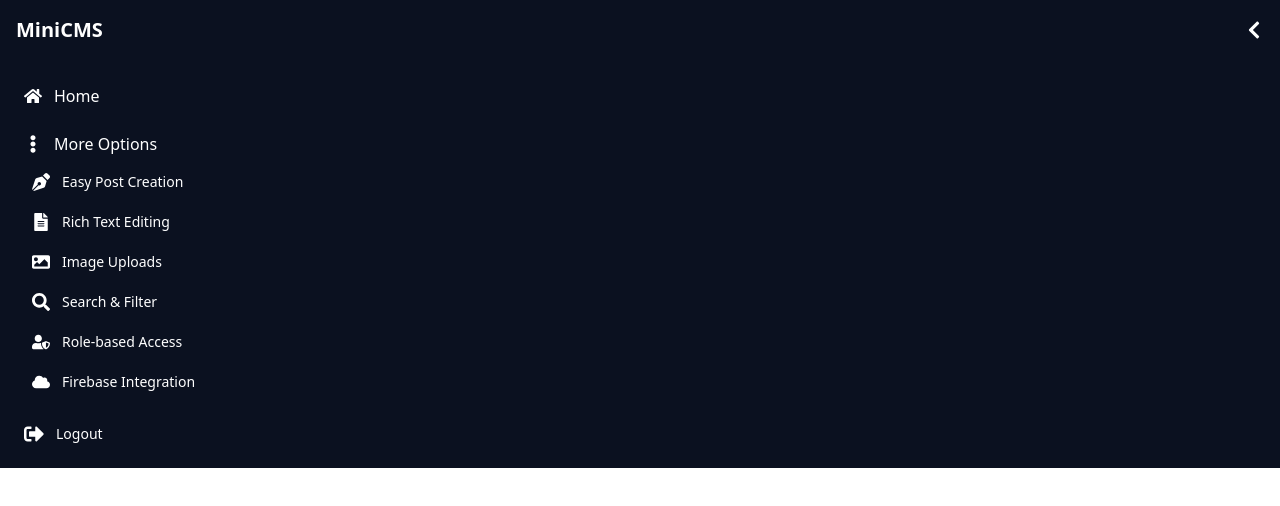
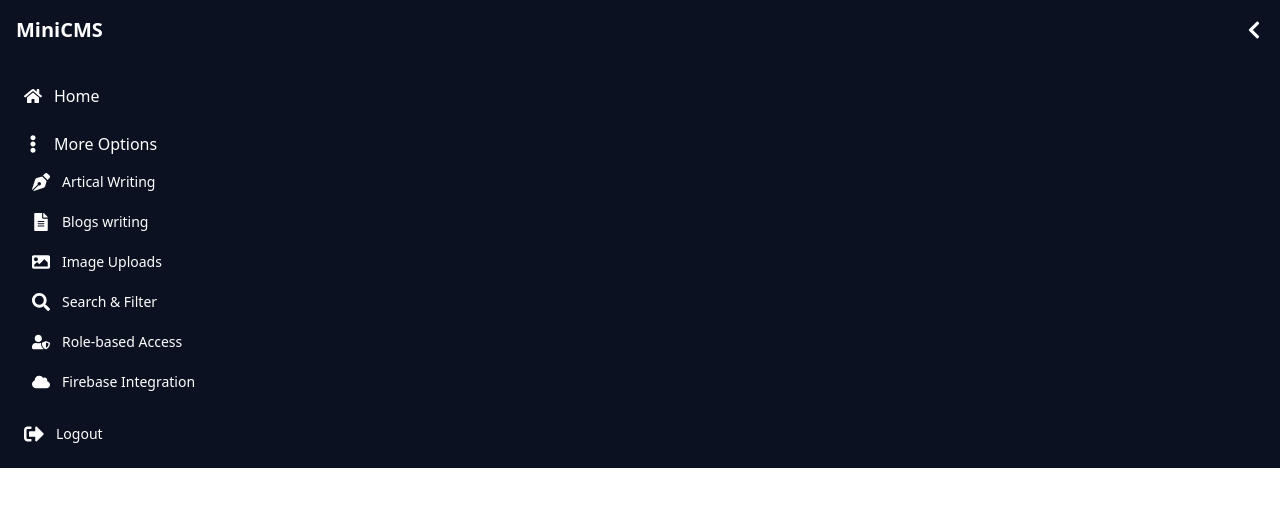
Before and after one commit to Shravanis30/MiniCMS, a React (Vite) app in the folder MiniCMS-Frontend/: page /sidebar in a window 1280 px wide. Shown: the top 506 px of the page. Built offline with nearby package versions, Linux system fonts and the light colour scheme.

Commit message:
update sidebar ahe modal

```diff
--- /dev/null
+++ b/MiniCMS-Frontend/src/components/Modal.jsx
@@ -0,0 +1,20 @@
+// components/Modal.jsx
+import React from "react";
+import ReactDOM from "react-dom";
+
+export default function Modal({ children, onClose }) {
+  return ReactDOM.createPortal(
+    <div className="fixed inset-0 z-50 flex items-center justify-center bg-black bg-opacity-50">
+      <div className="bg-white rounded-lg shadow-lg max-w-4xl w-full max-h-[90vh] overflow-y-auto p-4 relative">
+        <button
+          onClick={onClose}
+          className="absolute top-2 right-2 text-gray-500 hover:text-gray-700 text-xl font-bold"
+        >
+          &times;
+        </button>
+        {children}
+      </div>
+    </div>,
+    document.body
+  );
+}
--- a/MiniCMS-Frontend/src/components/Sidebar.jsx
+++ b/MiniCMS-Frontend/src/components/Sidebar.jsx
@@ -20,8 +20,8 @@
 
 const features = [
 
-  { icon: <FaPenNib />, title: "Easy Post Creation", link: "/create-post" },
-  { icon: <FaFileAlt />, title: "Rich Text Editing", link: "/editor" },
+  { icon: <FaPenNib />, title: "Artical Writing", link: "/create-post" },
+  { icon: <FaFileAlt />, title: "Blogs writing", link: "/blog-creation" },
   { icon: <FaImage />, title: "Image Uploads", link: "/media" },
   { icon: <FaSearch />, title: "Search & Filter", link: "/search" },
   { icon: <FaUserShield />, title: "Role-based Access", link: "/roles" },
@@ -59,12 +59,14 @@
         </div>
 
         <nav className="space-y-2">
-          <button
+          <Link
+            to="/home"
             className={`flex items-center p-2 rounded hover:bg-[#1f2937] transition ${location.pathname === "/home" ? "bg-[#1f2937]" : ""}`}
           >
             <FaHome className="text-lg mr-3" />
             {!collapsed && "Home"}
-          </button>
+          </Link>
+
 
           <div>
             <button
```
